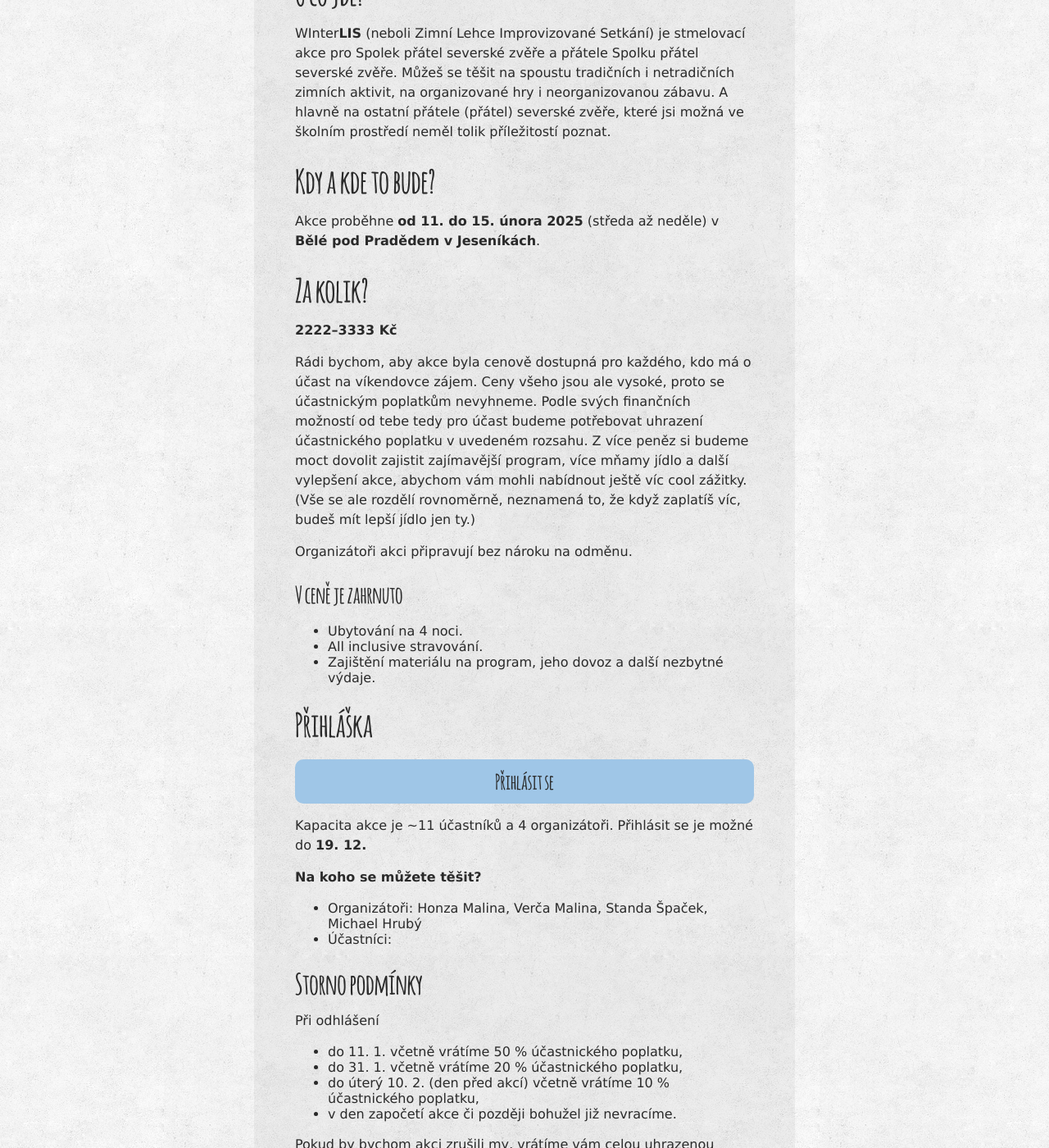
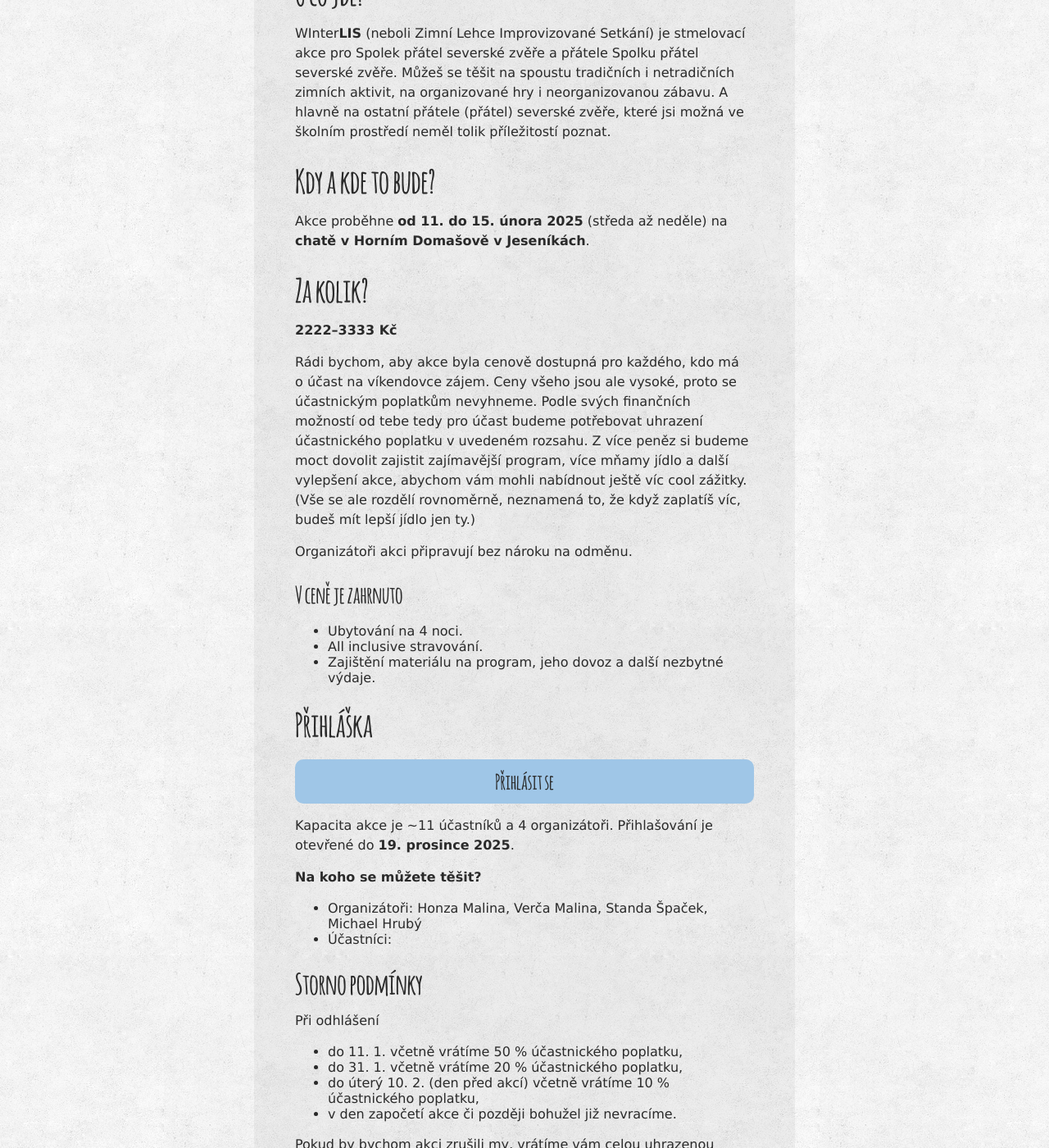
Before and after one commit to zverinec/zverinec-web, a Jekyll site: the page built from _pages/winterlis26.md, in a window 1280 px wide and 1400 px high, scrolled down 1035 px. Shown: the whole window at 82% size. Built offline with Jekyll 4.4.1, drawn with Linux system fonts in a browser that asks for light colours; comment, search, counter and statistics services are not loaded.

Commit message:
witerlis26: nbsps, link to object, minor changes.

```diff
--- a/_pages/winterlis26.md
+++ b/_pages/winterlis26.md
@@ -9,7 +9,7 @@ hide: true
 <img style="width: 60%; margin-left: 20%" src="/img/winterlis_logo_curves.svg">
 </a>
 
-Chceš lépe poznat ostatní členy Spolku v netradičním prostředí?
+Chceš lépe poznat ostatní členy Spolku v netradičním prostředí?
 
 Chceš zažít spoustu zábavy a zimních radovánek?
 
@@ -19,20 +19,21 @@ Schází tvému iglú vířivka a chtěl by sis ji vyrobit?
 WInter[LIS](https://cs.wikipedia.org/wiki/Liška_polární)
 (neboli Zimní Lehce Improvizované Setkání) je stmelovací akce pro
 Spolek přátel severské zvěře a přátele Spolku přátel severské zvěře. Můžeš se těšit
-na spoustu tradičních i netradičních zimních aktivit, na organizované hry i neorganizovanou
+na spoustu tradičních i netradičních zimních aktivit, na organizované hry i neorganizovanou
 zábavu. A hlavně na ostatní přátele (přátel) severské zvěře, které jsi možná ve školním
 prostředí neměl tolik příležitostí poznat.
 
 ## Kdy a kde to bude?
-Akce proběhne **od 11. do 15. února 2025** (středa až neděle) v **Bělé pod Pradědem v Jeseníkách**.
+Akce proběhne **od 11. do 15. února 2025** (středa až neděle) na
+[**chatě v Horním Domašově v Jeseníkách**](https://mapy.com/s/punolopotu).
 
 ## Za kolik?
 **2222–3333 Kč**
 
-Rádi bychom, aby akce byla cenově dostupná pro každého, kdo má o účast na
+Rádi bychom, aby akce byla cenově dostupná pro každého, kdo má o účast na
 víkendovce zájem. Ceny všeho jsou ale vysoké, proto se účastnickým poplatkům
 nevyhneme. Podle svých finančních možností od tebe tedy pro účast budeme
-potřebovat uhrazení účastnického poplatku v uvedeném rozsahu. Z více peněz si
+potřebovat uhrazení účastnického poplatku v uvedeném rozsahu. Z více peněz si
 budeme moct dovolit zajistit zajímavější program, více mňamy jídlo a další
 vylepšení akce, abychom vám mohli nabídnout ještě víc cool zážitky.
 (Vše se ale rozdělí rovnoměrně, neznamená to, že když zaplatíš víc, budeš
@@ -47,7 +48,8 @@ Organizátoři akci připravují bez nároku na odměnu.
 
 ## Přihláška
 <a class="btn btn-large" href="#todo">Přihlásit se</a>
-Kapacita akce je ~11 účastníků a 4 organizátoři. Přihlásit se je možné do **19. 12.**
+Kapacita akce je ~11 účastníků a 4 organizátoři. Přihlašování je otevřené do
+**19. prosince 2025**.
 
 **Na koho se můžete těšit?**
 
```
